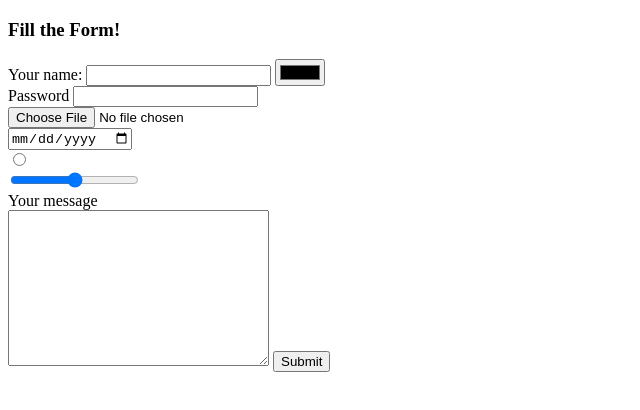
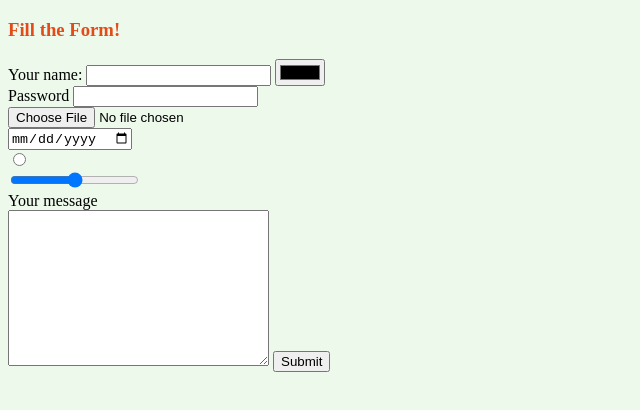
Before and after one commit to RishikGupta28/CV, a plain HTML site: page contact.html in a window 1280 px wide. Shown: the whole page, without its empty margins (0-640 px from the left). Drawn offline with Linux system fonts and the light colour scheme.

Commit message:
Update contact.html

```diff
--- a/contact.html
+++ b/contact.html
@@ -2,7 +2,8 @@
 <html lang="en" dir="ltr">
   <head>
     <meta charset="utf-8">
-    <title></title>
+    <title>Contact</title>
+    <link rel="stylesheet" href="Css/style.css">
   </head>
   <body>
     <h3>Fill the Form!</h3>
```
